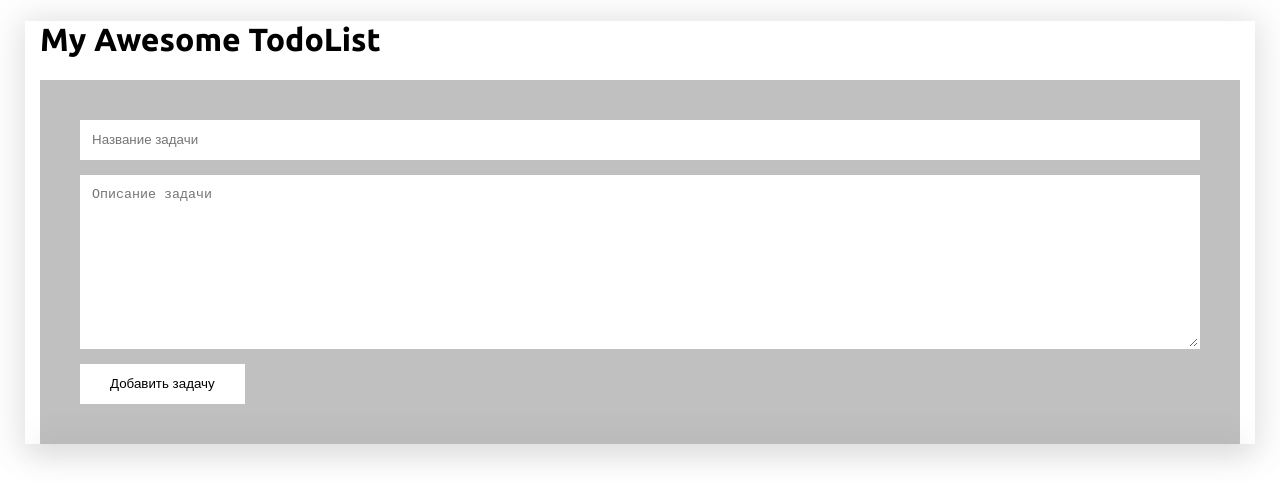
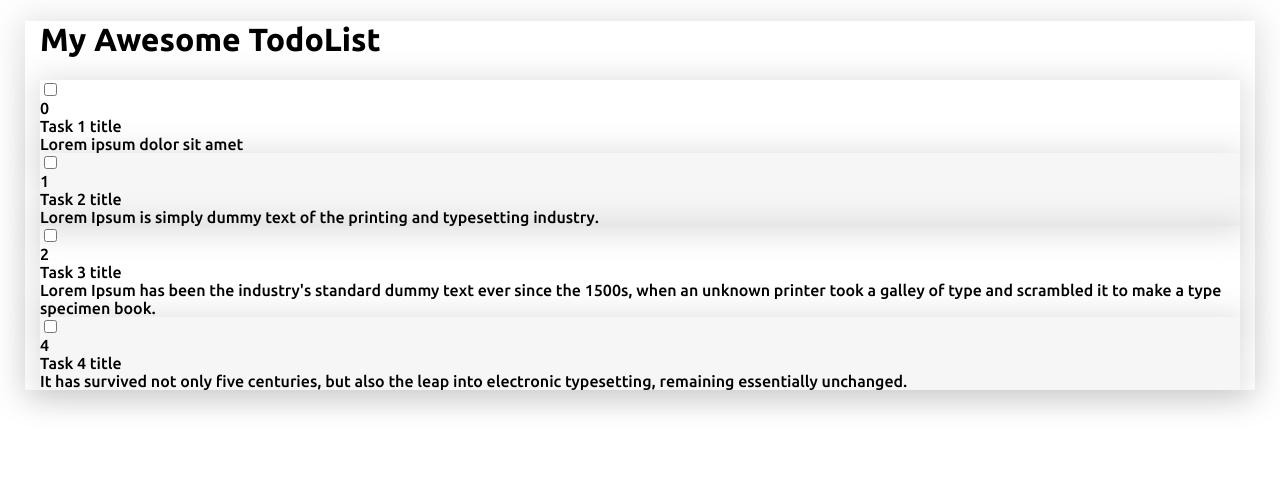
Before and after one commit to berlik-gabdulin/my-awesome-to-do-list, a Vue app: page / in a window 1280 px wide. Shown: the top 502 px of the page. Built offline with nearby package versions, Linux system fonts and the light colour scheme.

Commit message:
Вывод списка задач из загготовки

```diff
--- a/package.json
+++ b/package.json
@@ -17,6 +17,7 @@
     "@vue/cli-service": "~4.4.0",
     "babel-eslint": "^10.1.0",
     "eslint": "^6.7.2",
+    "eslint-config-airbnb": "^18.1.0",
     "eslint-plugin-vue": "^6.2.2",
     "node-sass": "^4.14.1",
     "sass-loader": "^8.0.2",
--- a/src/App.vue
+++ b/src/App.vue
@@ -3,19 +3,48 @@
     <header>
       <h1>My Awesome TodoList</h1>
     </header>
-    <AddForm></AddForm>
-    <TaskItem></TaskItem>
+    <TaskItem :tasks="tasks" />
+    <!-- <AddForm></AddForm> -->
   </div>
 </template>
 
 <script>
-import AddForm from "./components/AddForm.vue";
+// import AddForm from "./components/AddForm.vue";
 import TaskItem from "./components/TaskItem.vue";
 
 export default {
   name: "App",
+  data() {
+    return {
+      tasks: [
+          {
+            id: 0,
+            taskTitle: "Task 1 title",
+            taskDescription: "Lorem ipsum dolor sit amet"
+          },
+          {
+            id: 1,
+            taskTitle: "Task 2 title",
+            taskDescription:
+              "Lorem Ipsum is simply dummy text of the printing and typesetting industry."
+          },
+          {
+            id: 2,
+            taskTitle: "Task 3 title",
+            taskDescription:
+              "Lorem Ipsum has been the industry's standard dummy text ever since the 1500s, when an unknown printer took a galley of type and scrambled it to make a type specimen book."
+          },
+          {
+            id: 4,
+            taskTitle: "Task 4 title",
+            taskDescription:
+              "It has survived not only five centuries, but also the leap into electronic typesetting, remaining essentially unchanged."
+          }
+        ]
+    };
+  },
   components: {
-    AddForm,
+    // AddForm,
     TaskItem
   }
 };
--- a/src/components/AddForm.vue
+++ b/src/components/AddForm.vue
@@ -2,7 +2,7 @@
   <div class="add-form">
     <input type="text" name="taskTitle" class="add-form__input" placeholder="Название задачи">
     <textarea name="taskDescription" id="" cols="30" rows="10" class="add-form__input" placeholder="Описание задачи"></textarea>
-    <button type="submit" class="add-form__button" v-on:click="addItem" >Добавить задачу</button>
+    <button type="submit" class="add-form__button"  >Добавить задачу</button>
   </div>
 </template>
 
@@ -19,7 +19,7 @@ export default {
 <style scoped lang="scss">
 .add-form {
   display: flex;
-  padding: 40px;
+  padding: 20px;
   flex-wrap: wrap;
   background: #c0c0c0;
   &__input {
--- a/src/components/TaskItem.vue
+++ b/src/components/TaskItem.vue
@@ -1,11 +1,19 @@
 <template>
-  <div class="task-item"></div>
+  <div class="task-item__wrapper">
+    <div class="task-item" v-for="task in tasks" :key="task.id">
+      <div class="task-item__checkbox-wrp">
+        <input type="checkbox" class="task-item__checkbox" />
+      </div>
+      <div class="task-item__id">{{ task.id }}</div>
+      <div class="task-item__title">{{ task.taskTitle }}</div>
+      <div class="task-item__description">{{ task.taskDescription }}</div>
+    </div>
+  </div>
 </template>
 
 <script>
 export default {
-  name: "TaskItem",
-  props: {}
+  props: ["tasks"]
 };
 </script>
 
```
Also changed, not shown: 1 other file (tests, documents, lock files or other folders).
